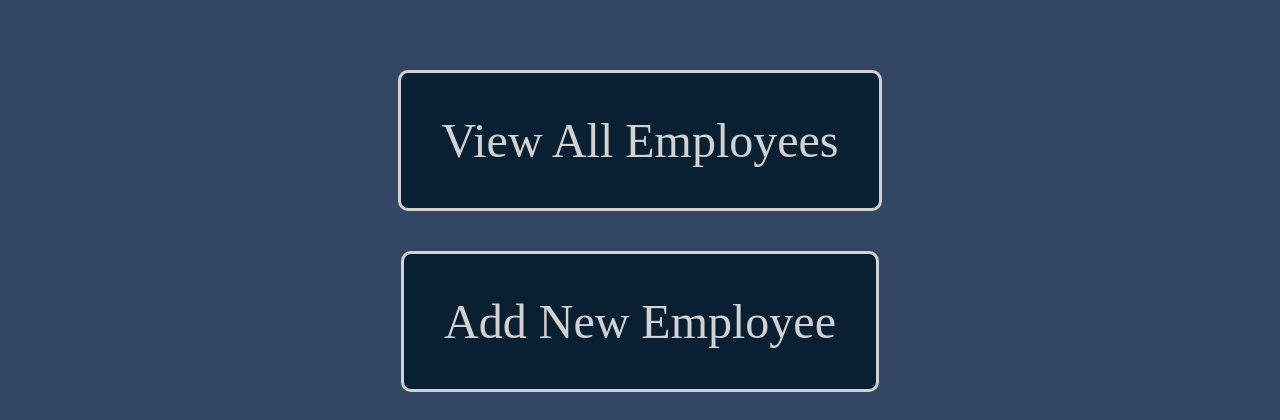
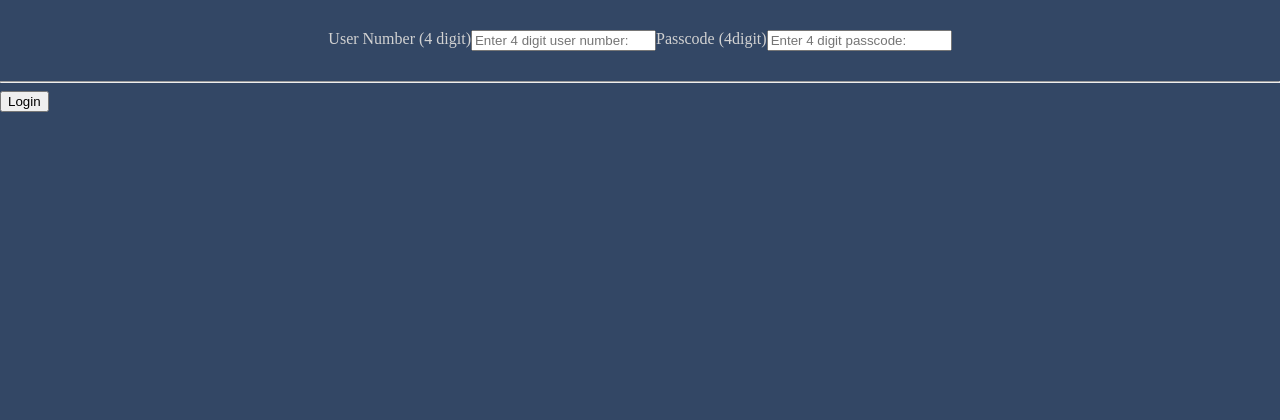
Before and after one commit to ScottDrysdale86/employee_management_system_project, a Flask app: page / in a window 1280 px wide. Shown: the part 98-518 px from the top of the page. Run offline with Flask 2, Linux system fonts and the light colour scheme.

Commit message:
added login feature

```diff
--- a/app.py
+++ b/app.py
@@ -8,7 +8,7 @@ app.register_blueprint(employees_blueprint)
 
 @app.route("/")
 def home():
-    return render_template("index.html")
+    return render_template("login.html")
 
 
 if __name__ == "__main__":
--- a/controllers/employee_controller.py
+++ b/controllers/employee_controller.py
@@ -9,6 +9,27 @@ import repositories.level_repository as level_repo
 
 
 employees_blueprint = Blueprint("employees", __name__)
+
+
+@employees_blueprint.route("/")
+def login_form():
+    return render_template("login.html")
+
+
+@employees_blueprint.route("/", methods=["POST"])
+def login():
+    pin = request.form["pin"]
+    passcode = request.form["passcode"]
+    credential = Credential(pin, passcode)
+    result = cred_repo.check_login(credential)
+    if result:
+        return redirect("/home")
+    return render_template("error.html")
+
+
+@employees_blueprint.route("/home")
+def show_home():
+    return render_template("index.html")
 
 
 @employees_blueprint.route("/employees")
--- a/templates/base.html
+++ b/templates/base.html
@@ -20,7 +20,7 @@
 			<h1>Employee Management System</h1>
 			<nav>
 				<ul>
-					<li><a href="/"> Home</a></li>
+					<li><a href="/home"> Home</a></li>
 					<li>
 						<a href="/employees"> View All Employees</a>
 					</li>
--- /dev/null
+++ b/templates/error.html
@@ -0,0 +1,6 @@
+{% extends 'base.html' %} {% block content %}
+<main>
+	<p>Wrong log in credentials</p>
+</main>
+
+{% endblock content %}
--- a/templates/index.html
+++ b/templates/index.html
@@ -2,6 +2,7 @@
 <main id="home_button">
 	<p><a href="/employees">View All Employees</a></p>
 	<p><a href="/employees/new">Add New Employee</a></p>
+	<p><a href="/">Login</a></p>
 </main>
 
 {% endblock content %}
--- /dev/null
+++ b/templates/login.html
@@ -0,0 +1,26 @@
+{% extends 'base.html' %} {% block content %}
+<form action="/" method="post">
+	<div id="credentials">
+		<label for="pin">User Number (4 digit)</label>
+		<input
+			type="text"
+			name="pin"
+			pattern="[0-9]{4}"
+			placeholder="Enter 4 digit user number:"
+			required
+		/>
+		<label for="passcode">Passcode (4digit)</label>
+		<input
+			type="password"
+			name="passcode"
+			pattern="[0-9]{4}"
+			placeholder="Enter 4 digit passcode:"
+			required
+		/>
+	</div>
+	<hr />
+	<div id="login_button">
+		<button type="submit">Login</button>
+	</div>
+</form>
+{% endblock content %}
```
Also changed, not shown: console.py (+7 -4 lines), repositories/credential_repository.py (+18 -0 lines).
